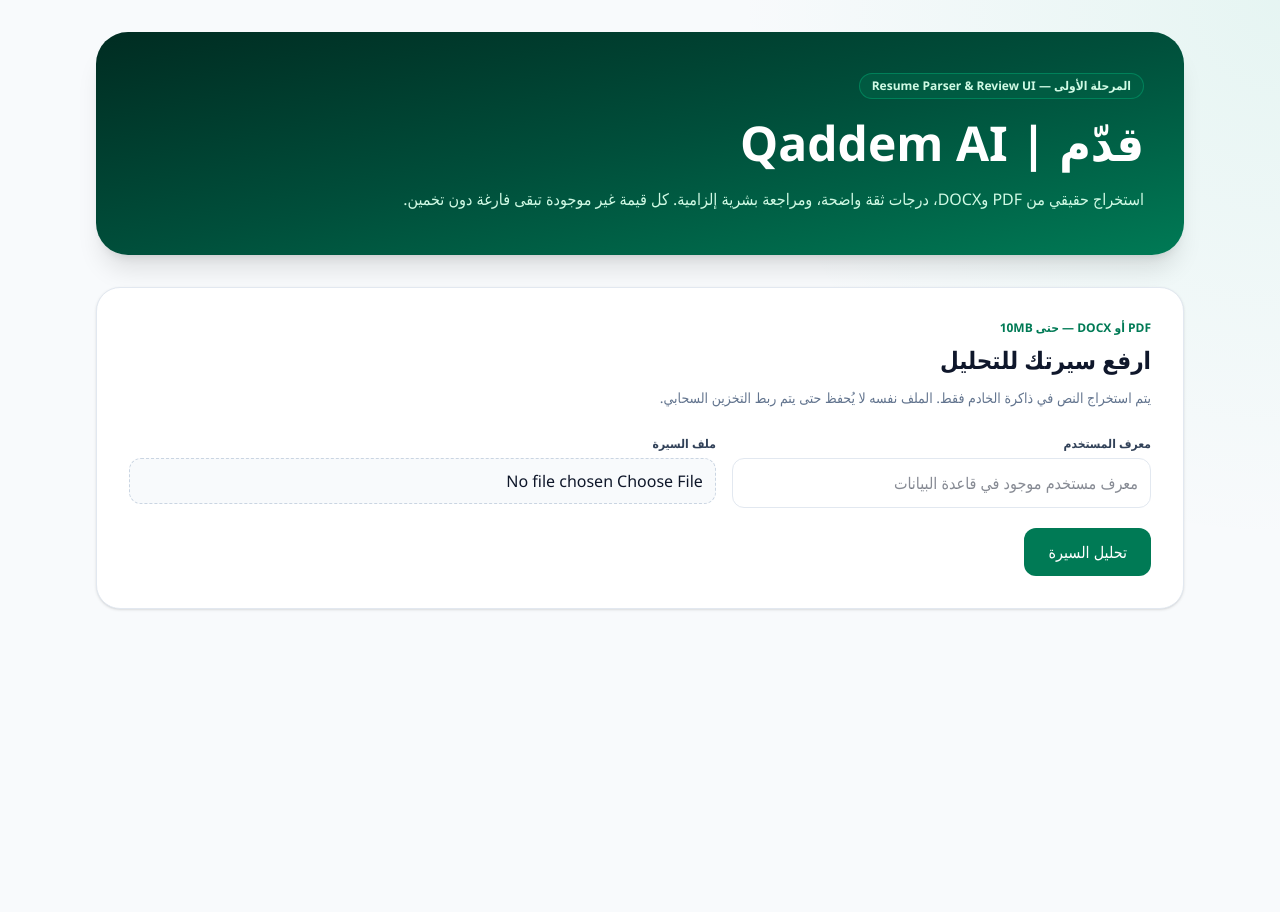
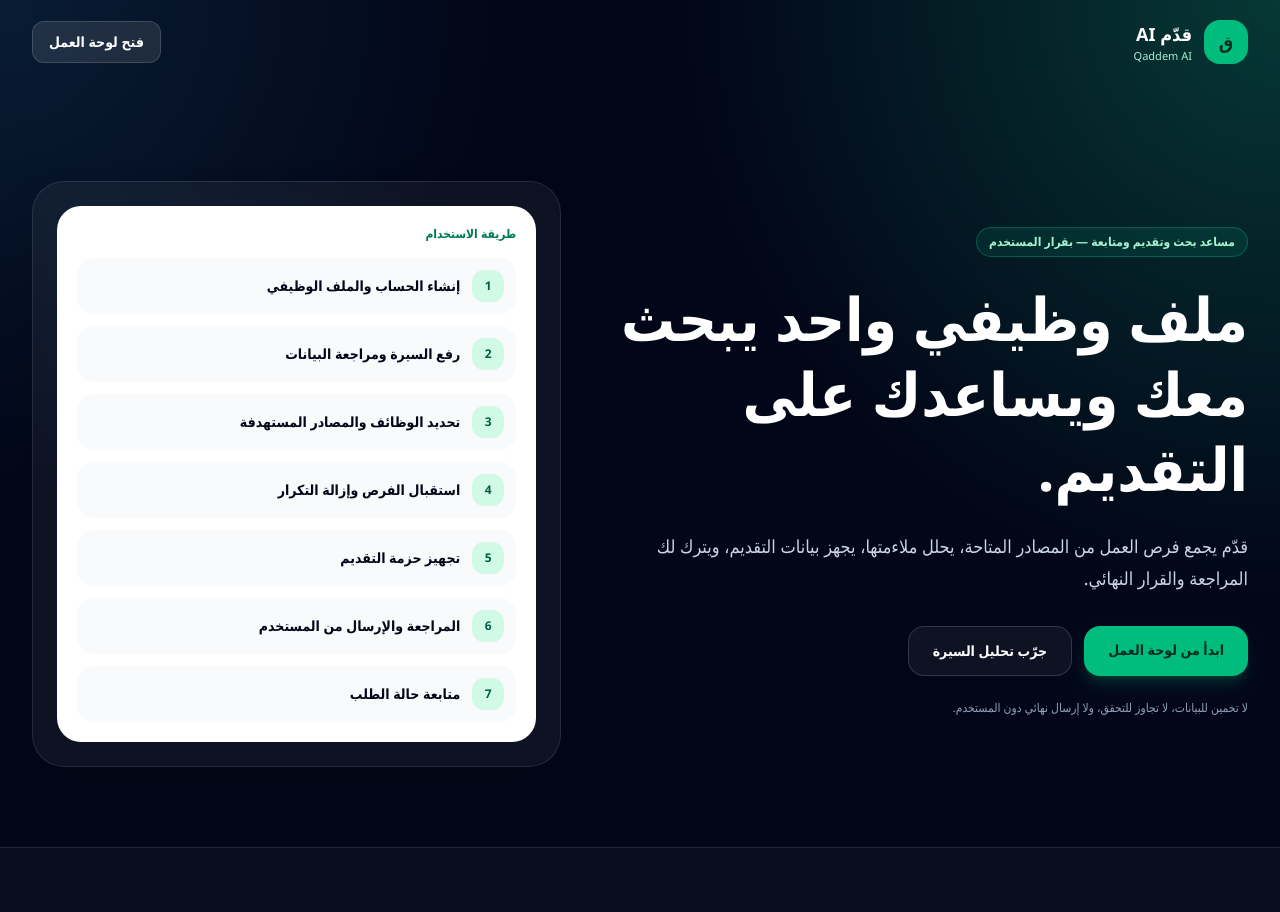
Before and after one commit to Mohammed-3bgarino0-lgtm/job-tracker-platform, a Next.js app in the folder apps/web/: page / in a window 1280 px wide. Shown: the top 912 px of the page. Before the commit the page ends 800 px from the top, so only its background shows below. Built offline with nearby package versions, Linux system fonts and the light colour scheme.

Commit message:
Build public product landing page

```diff
--- a/apps/web/src/app/page.tsx
+++ b/apps/web/src/app/page.tsx
@@ -1,22 +1,114 @@
-import { ResumeWorkflow } from '@/components/resume/ResumeWorkflow';
+import Link from 'next/link';
+
+const capabilities = [
+  {
+    title: 'ابحث من مكان واحد',
+    description: 'مصادر رسمية، مواقع شركات، منصات توظيف، وروابط ومنشورات يضيفها المستخدم.',
+  },
+  {
+    title: 'اعرف سبب المطابقة',
+    description: 'نسبة مفسرة بالمهارات والخبرة والموقع والشروط، دون درجات غامضة أو بيانات مخترعة.',
+  },
+  {
+    title: 'قدّم بمراجعتك',
+    description: 'تجهيز السيرة والإجابات وتعبئة الحقول الموثوقة، مع بقاء زر الإرسال النهائي بيدك.',
+  },
+  {
+    title: 'تابع كل طلب',
+    description: 'سجل زمني موحد للطلبات والمقابلات والاختبارات والعروض الوظيفية.',
+  },
+];
+
+const journey = [
+  'إنشاء الحساب والملف الوظيفي',
+  'رفع السيرة ومراجعة البيانات',
+  'تحديد الوظائف والمصادر المستهدفة',
+  'استقبال الفرص وإزالة التكرار',
+  'تجهيز حزمة التقديم',
+  'المراجعة والإرسال من المستخدم',
+  'متابعة حالة الطلب',
+];
 
 export default function HomePage() {
   return (
-    <main className="mx-auto min-h-screen max-w-6xl px-4 py-8 md:px-8">
-      <header className="mb-8 overflow-hidden rounded-[2rem] bg-gradient-to-br from-emerald-950 via-emerald-900 to-emerald-700 p-7 text-white shadow-xl md:p-10">
-        <span className="inline-flex rounded-full border border-emerald-500/40 bg-emerald-800/70 px-3 py-1 text-xs font-black text-emerald-100">
-          المرحلة الأولى — Resume Parser & Review UI
-        </span>
-        <h1 className="mt-5 text-3xl font-black md:text-5xl">
-          قدّم | Qaddem AI
-        </h1>
-        <p className="mt-4 max-w-3xl text-sm leading-8 text-emerald-100 md:text-base">
-          استخراج حقيقي من PDF وDOCX، درجات ثقة واضحة، ومراجعة بشرية
-          إلزامية. كل قيمة غير موجودة تبقى فارغة دون تخمين.
-        </p>
+    <main className="min-h-screen overflow-hidden bg-slate-950 text-white">
+      <div className="absolute inset-x-0 top-0 h-[38rem] bg-[radial-gradient(circle_at_top_right,rgba(16,185,129,0.28),transparent_42%),radial-gradient(circle_at_top_left,rgba(56,189,248,0.12),transparent_35%)]" />
+
+      <header className="relative z-10 mx-auto flex max-w-7xl items-center justify-between px-4 py-5 md:px-8">
+        <Link href="/" className="flex items-center gap-3">
+          <span className="grid h-11 w-11 place-items-center rounded-2xl bg-emerald-500 text-lg font-black text-emerald-950">
+            ق
+          </span>
+          <span>
+            <span className="block text-lg font-black">قدّم AI</span>
+            <span className="block text-[11px] text-emerald-200">Qaddem AI</span>
+          </span>
+        </Link>
+        <Link
+          href="/dashboard"
+          className="rounded-xl border border-white/15 bg-white/10 px-4 py-2.5 text-sm font-black backdrop-blur transition hover:bg-white/15"
+        >
+          فتح لوحة العمل
+        </Link>
       </header>
 
-      <ResumeWorkflow />
+      <section className="relative z-10 mx-auto grid max-w-7xl gap-10 px-4 pb-20 pt-16 md:px-8 lg:grid-cols-[1.1fr_0.9fr] lg:items-center lg:pt-24">
+        <div>
+          <span className="inline-flex rounded-full border border-emerald-400/30 bg-emerald-400/10 px-3 py-1.5 text-xs font-black text-emerald-200">
+            مساعد بحث وتقديم ومتابعة — بقرار المستخدم
+          </span>
+          <h1 className="mt-6 max-w-4xl text-4xl font-black leading-tight md:text-6xl">
+            ملف وظيفي واحد يبحث معك ويساعدك على التقديم.
+          </h1>
+          <p className="mt-6 max-w-2xl text-base leading-8 text-slate-300 md:text-lg">
+            قدّم يجمع فرص العمل من المصادر المتاحة، يحلل ملاءمتها، يجهز بيانات التقديم، ويترك لك المراجعة والقرار النهائي.
+          </p>
+          <div className="mt-8 flex flex-wrap gap-3">
+            <Link
+              href="/dashboard"
+              className="rounded-2xl bg-emerald-500 px-6 py-3.5 text-sm font-black text-emerald-950 shadow-lg shadow-emerald-500/20 transition hover:bg-emerald-400"
+            >
+              ابدأ من لوحة العمل
+            </Link>
+            <Link
+              href="/resume"
+              className="rounded-2xl border border-white/15 bg-white/5 px-6 py-3.5 text-sm font-black transition hover:bg-white/10"
+            >
+              جرّب تحليل السيرة
+            </Link>
+          </div>
+          <p className="mt-5 text-xs leading-6 text-slate-400">
+            لا تخمين للبيانات، لا تجاوز للتحقق، ولا إرسال نهائي دون المستخدم.
+          </p>
+        </div>
+
+        <div className="rounded-[2rem] border border-white/10 bg-white/5 p-5 shadow-2xl backdrop-blur md:p-6">
+          <div className="rounded-3xl bg-white p-5 text-slate-950">
+            <p className="text-xs font-black text-emerald-700">طريقة الاستخدام</p>
+            <div className="mt-4 space-y-3">
+              {journey.map((step, index) => (
+                <div key={step} className="flex items-center gap-3 rounded-2xl bg-slate-50 p-3">
+                  <span className="grid h-8 w-8 shrink-0 place-items-center rounded-xl bg-emerald-100 text-xs font-black text-emerald-800">
+                    {index + 1}
+                  </span>
+                  <span className="text-sm font-bold">{step}</span>
+                </div>
+              ))}
+            </div>
+          </div>
+        </div>
+      </section>
+
+      <section className="relative z-10 border-t border-white/10 bg-white/[0.03]">
+        <div className="mx-auto grid max-w-7xl gap-4 px-4 py-16 md:grid-cols-2 md:px-8 xl:grid-cols-4">
+          {capabilities.map((capability) => (
+            <article key={capability.title} className="rounded-3xl border border-white/10 bg-white/5 p-5">
+              <h2 className="text-lg font-black">{capability.title}</h2>
+              <p className="mt-3 text-sm leading-7 text-slate-300">{capability.description}</p>
+            </article>
+          ))}
+        </div>
+      </section>
     </main>
   );
 }
```
